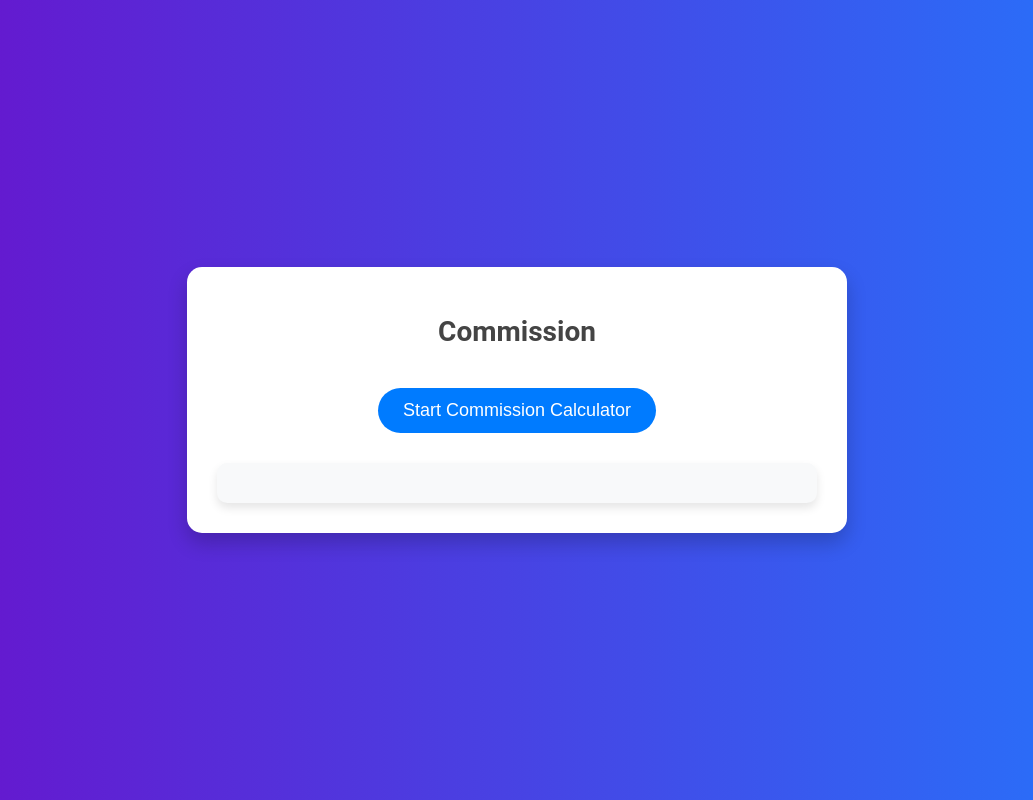
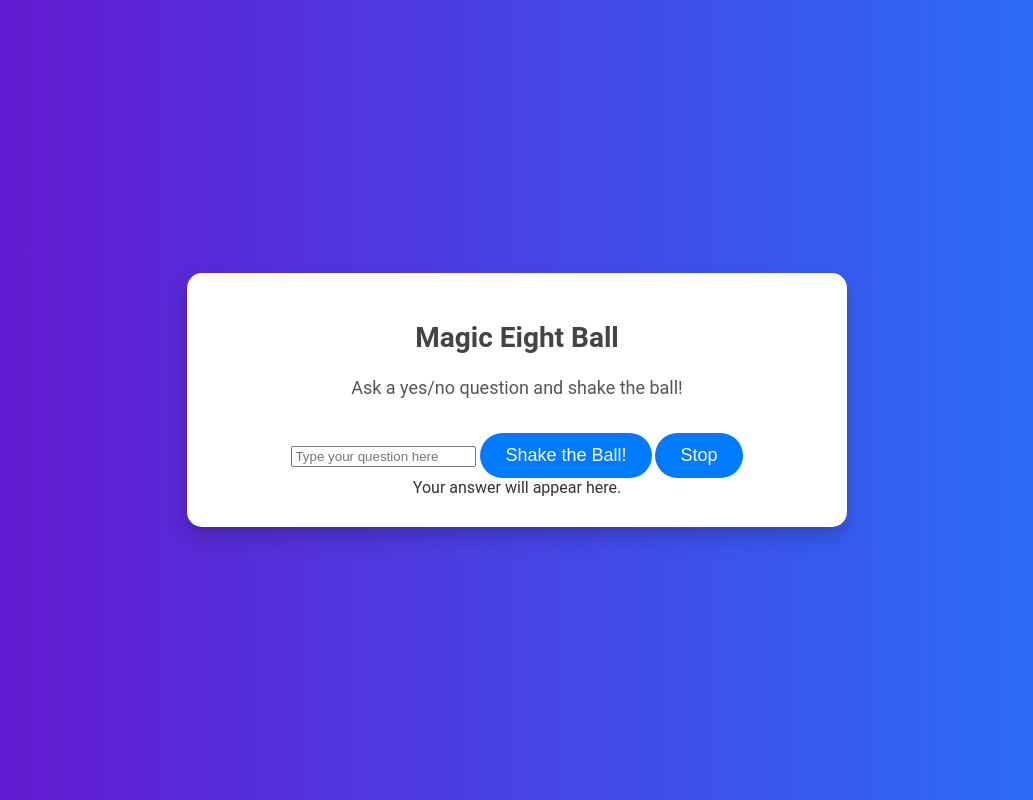
Before and after one commit to jyr9007/Magic-Eight-Ball, a plain HTML site: page index.html in a window 1280 px wide. Shown: the whole page, without its empty margins (123-1156 px from the left). Drawn offline with Linux system fonts and the light colour scheme; files that its build step writes are made by us from their sources.

Commit message:
Update index.html

```diff
--- a/index.html
+++ b/index.html
@@ -3,72 +3,18 @@
 <head>
     <meta charset="UTF-8">
     <meta name="viewport" content="width=device-width, initial-scale=1.0">
-    <title>Commission</title>
-    <link rel="stylesheet" href="css/style.css">
+    <title>Magic Eight Ball</title>
+    <link rel="stylesheet" href="style.css">
 </head>
 <body>
     <div class="container">
-        <h1>Commission</h1>
-        <button onclick="calculateCommission()">Start Commission Calculator</button>
-        <div id="result" class="output"></div>
+        <h1>Magic Eight Ball</h1>
+        <p>Ask a yes/no question and shake the ball!</p>
+        <input type="text" id="question" placeholder="Type your question here">
+        <button id="shakeBtn">Shake the Ball!</button>
+        <button id="stopBtn">Stop</button>
+        <div class="magic-window" id="magicWindow">Your answer will appear here.</div>
     </div>
-
-    <script>
-        function calculateCommission() {
-            let subtotal = 0;
-            let input;
-            let username = prompt("Please enter your name:", "username");
-
-            // Validate username
-            if (!username) {
-                alert("You must enter your name to proceed.");
-                return;
-            }
-
-            do {
-                input = prompt("Enter a sales amount or type 'Done' to finish:");
-
-                // Handle cancel
-                if (input === null) {
-                    alert("Operation canceled.");
-                    return;
-                }
-
-                // Exit loop if "Done" is entered
-                if (input.toLowerCase() === "done") break;
-
-                // Parse and validate sales amount
-                let sale = parseFloat(input);
-                if (isNaN(sale) || sale < 0) {
-                    alert("Invalid input. Please enter a valid positive number.");
-                } else {
-                    subtotal += sale;
-                }
-            } while (true);
-
-            // Determine commission rate
-            let commissionRate = 0;
-            if (subtotal > 0 && subtotal <= 499.99) {
-                commissionRate = 5;
-            } else if (subtotal >= 500 && subtotal <= 999.99) {
-                commissionRate = 10;
-            } else if (subtotal >= 1000) {
-                commissionRate = 15;
-            }
-
-            // Calculate commission and total earnings
-            let commission = (subtotal * commissionRate) / 100;
-            let totalEarnings = subtotal + commission;
-
-            // Display results
-            let result = `
-                <p>Hello <span class="highlight">${username}</span>, here is your Weekly Commission Report:</p>
-                <p>Your sales total is <span class="highlight">$${subtotal.toFixed(2)}</span>, so your commission rate is <span class="highlight">${commissionRate.toFixed(2)}%</span>.</p>
-                <p>Your total commission is <span class="highlight">$${commission.toFixed(2)}</span>.</p>
-                <p>Your total earnings are <span class="highlight">$${totalEarnings.toFixed(2)}</span>.</p>
-            `;
-            document.getElementById("result").innerHTML = result;
-        }
-    </script>
+    <script src="script.js"></script>
 </body>
 </html>
```
